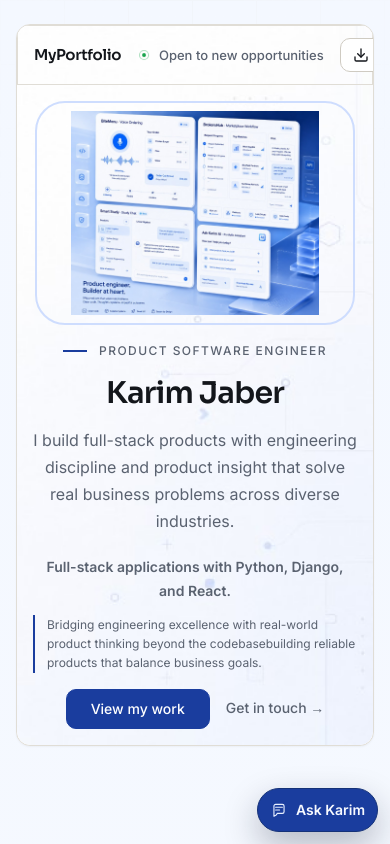
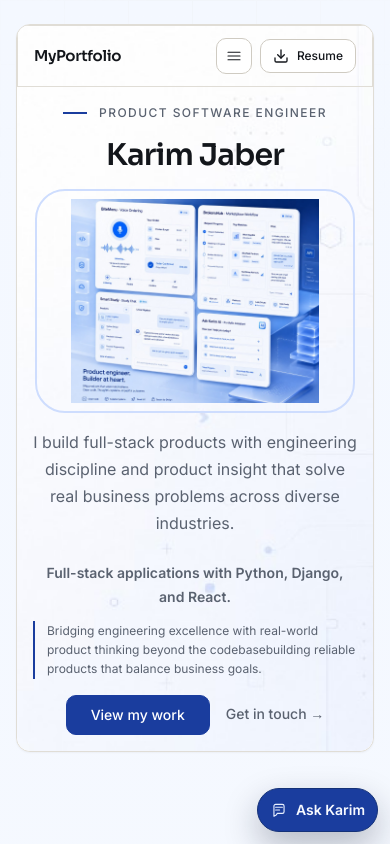
Before and after one commit to karimsajaber-cyber/myportfolio, a React (Vite) app: page / in a window 390 px wide. Shown: the top 844 px of the page. Built offline with nearby package versions, Linux system fonts and the light colour scheme.

Commit message:
Improve mobile hero layout and responsive navbar

```diff
--- a/src/sections/Hero/Hero.jsx
+++ b/src/sections/Hero/Hero.jsx
@@ -1,3 +1,4 @@
+import { useEffect, useState } from "react";
 import Button from "../../components/ui/Button";
 import { hero, site } from "../../content/site";
 import {
@@ -21,8 +22,55 @@ function scrollToSection(event, href) {
   target.scrollIntoView({ behavior: "smooth", block: "start" });
 }
 
+function MenuIcon() {
+  return (
+    <svg viewBox="0 0 24 24" fill="none" aria-hidden="true">
+      <path
+        d="M4 7h16M4 12h16M4 17h16"
+        stroke="currentColor"
+        strokeWidth="1.5"
+        strokeLinecap="round"
+      />
+    </svg>
+  );
+}
+
+function CloseMenuIcon() {
+  return (
+    <svg viewBox="0 0 24 24" fill="none" aria-hidden="true">
+      <path
+        d="M6 6l12 12M18 6 6 18"
+        stroke="currentColor"
+        strokeWidth="1.5"
+        strokeLinecap="round"
+      />
+    </svg>
+  );
+}
+
 export default function Hero() {
   const project = hero.featuredProject;
+  const [mobileNavOpen, setMobileNavOpen] = useState(false);
+
+  useEffect(() => {
+    if (!mobileNavOpen) {
+      return undefined;
+    }
+
+    function handleKeyDown(event) {
+      if (event.key === "Escape") {
+        setMobileNavOpen(false);
+      }
+    }
+
+    document.addEventListener("keydown", handleKeyDown);
+    return () => document.removeEventListener("keydown", handleKeyDown);
+  }, [mobileNavOpen]);
+
+  function handleNavClick(event, href) {
+    scrollToSection(event, href);
+    setMobileNavOpen(false);
+  }
 
   return (
     <section
@@ -43,14 +91,23 @@ export default function Hero() {
               {site.navBrand}
             </a>
 
-            <nav className={styles.nav} aria-label="Primary">
+            <nav
+              id="hero-primary-nav"
+              className={[
+                styles.nav,
+                mobileNavOpen ? styles.navOpen : "",
+              ]
+                .filter(Boolean)
+                .join(" ")}
+              aria-label="Primary"
+            >
               <ul className={styles.navList}>
                 {site.nav.map((item) => (
                   <li key={item.href}>
                     <a
                       href={item.href}
                       className={styles.navLink}
-                      onClick={(event) => scrollToSection(event, item.href)}
+                      onClick={(event) => handleNavClick(event, item.href)}
                     >
                       <span className={styles.navLinkIcon} aria-hidden="true">
                         <HeroNavIcon name={item.icon} />
@@ -69,6 +126,16 @@ export default function Hero() {
                 </span>
                 <span>{site.availability}</span>
               </p>
+              <button
+                type="button"
+                className={styles.menuToggle}
+                onClick={() => setMobileNavOpen((open) => !open)}
+                aria-expanded={mobileNavOpen}
+                aria-controls="hero-primary-nav"
+                aria-label={mobileNavOpen ? "Close menu" : "Open menu"}
+              >
+                {mobileNavOpen ? <CloseMenuIcon /> : <MenuIcon />}
+              </button>
               <Button
                 variant="secondary"
                 href={site.resume.href}
@@ -103,9 +170,11 @@ export default function Hero() {
                   {site.name}
                 </h1>
 
-                <div className={styles.storyBody}>
+                <div className={styles.storyDescription}>
                   <p className={styles.headline}>{hero.headline}</p>
+                </div>
 
+                <div className={styles.storySupporting}>
                   <p className={styles.tagline}>{site.tagline}</p>
 
                   <p className={styles.differentiator}>{site.differentiator}</p>
--- a/src/sections/Hero/Hero.module.css
+++ b/src/sections/Hero/Hero.module.css
@@ -283,13 +283,104 @@
   flex-shrink: 0;
 }
 
+.menuToggle {
+  display: none;
+}
+
 @media (max-width: 767px) {
+  .navStrip {
+    flex-wrap: wrap;
+    align-items: center;
+    gap: var(--space-2);
+    padding: var(--space-3) var(--space-4);
+  }
+
+  .logo {
+    flex: 1 1 auto;
+    min-width: 0;
+  }
+
   .nav {
+    display: none;
+    flex: 1 1 100%;
+    order: 3;
+    width: 100%;
+    min-width: 0;
+    padding-top: var(--space-2);
+    border-top: 1px solid var(--color-border);
+  }
+
+  .navOpen {
+    display: block;
+  }
+
+  .navList {
+    flex-direction: column;
+    align-items: stretch;
+    justify-content: flex-start;
+    gap: var(--space-1);
+  }
+
+  .navList > li {
+    width: 100%;
+  }
+
+  .navLink {
+    width: 100%;
+    padding: var(--space-2) var(--space-1);
+    white-space: normal;
+  }
+
+  .navActions {
+    flex-shrink: 0;
+    gap: var(--space-2);
+    margin-left: auto;
+  }
+
+  .availability {
     display: none;
   }
 
-  .navStrip {
-    padding: var(--space-3) var(--space-4);
+  .menuToggle {
+    display: inline-flex;
+    align-items: center;
+    justify-content: center;
+    flex-shrink: 0;
+    width: 2.25rem;
+    height: 2.25rem;
+    padding: 0;
+    border: 1px solid var(--color-border-strong);
+    border-radius: var(--radius-md);
+    background-color: var(--color-surface);
+    color: var(--color-text);
+    cursor: pointer;
+    transition:
+      border-color var(--duration-fast) var(--ease-out),
+      background-color var(--duration-fast) var(--ease-out);
+  }
+
+  .menuToggle svg {
+    width: 1.125rem;
+    height: 1.125rem;
+  }
+
+  .menuToggle:hover {
+    border-color: var(--color-text-muted);
+    background-color: var(--color-bg);
+  }
+
+  .menuToggle:focus-visible {
+    outline: 2px solid var(--color-focus);
+    outline-offset: 2px;
+  }
+
+  .resumeBtn {
+    flex-shrink: 0;
+    white-space: nowrap;
+    padding: var(--space-2) var(--space-3);
+    min-width: 0;
+    max-width: none;
+    overflow: visible;
   }
 }
 
@@ -317,6 +408,7 @@
 @media (max-width: 480px) {
   .resumeBtn {
     padding: var(--space-2) var(--space-3);
+    font-size: var(--text-xs);
   }
 }
 
@@ -345,6 +437,14 @@
 }
 
 .storyBody {
+  display: flex;
+  flex-direction: column;
+  gap: var(--space-3);
+  min-width: 0;
+}
+
+.storyDescription,
+.storySupporting {
   display: flex;
   flex-direction: column;
   gap: var(--space-3);
@@ -532,7 +632,7 @@
     gap: var(--space-4);
   }
 
-  .storyBody {
+  .storySupporting {
     gap: var(--space-3);
   }
 }
@@ -543,10 +643,11 @@
     display: grid;
     grid-template-columns: 1fr;
     grid-template-areas:
-      "preview"
       "role"
       "name"
-      "body"
+      "preview"
+      "description"
+      "supporting"
       "actions";
     gap: var(--space-4);
     padding: var(--space-4);
@@ -572,8 +673,13 @@
     margin-left: 0;
   }
 
-  .storyBody {
-    grid-area: body;
+  .storyDescription {
+    grid-area: description;
+    margin-left: 0;
+  }
+
+  .storySupporting {
+    grid-area: supporting;
     margin-left: 0;
   }
 
```
